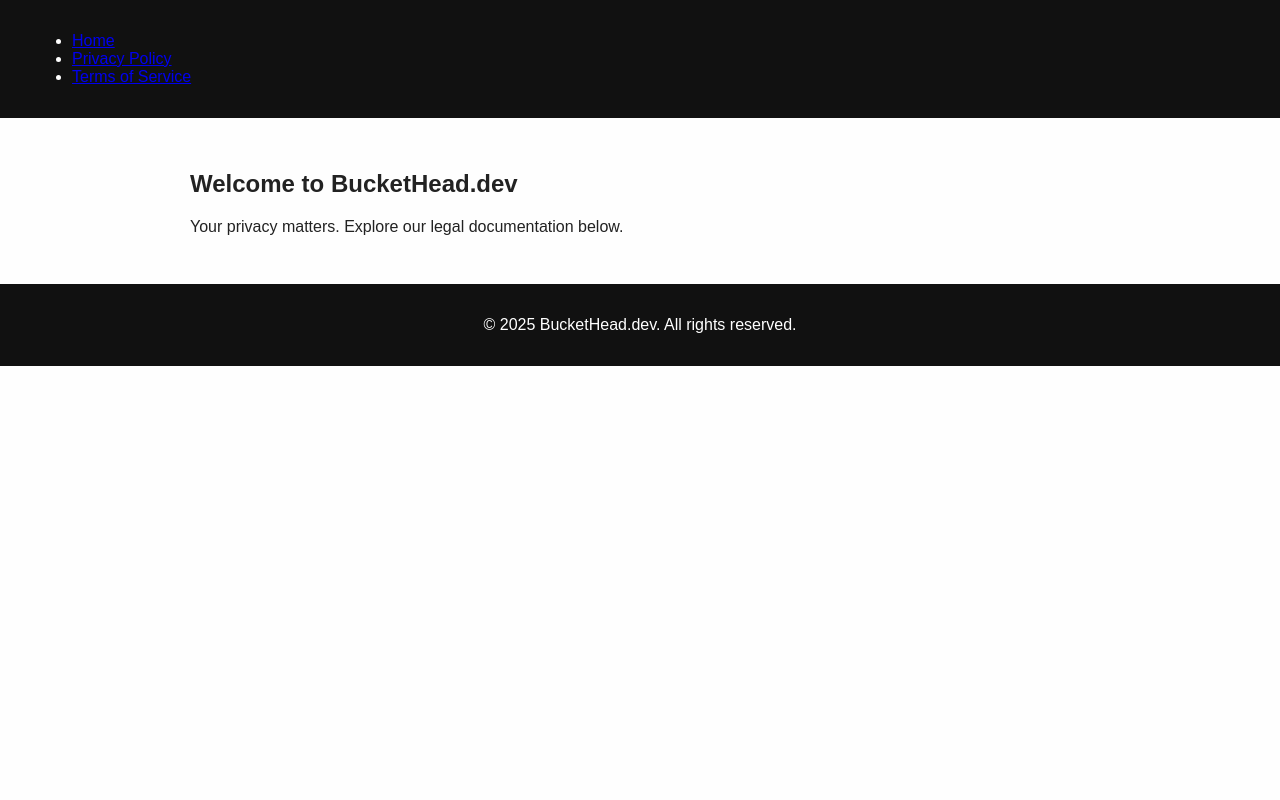
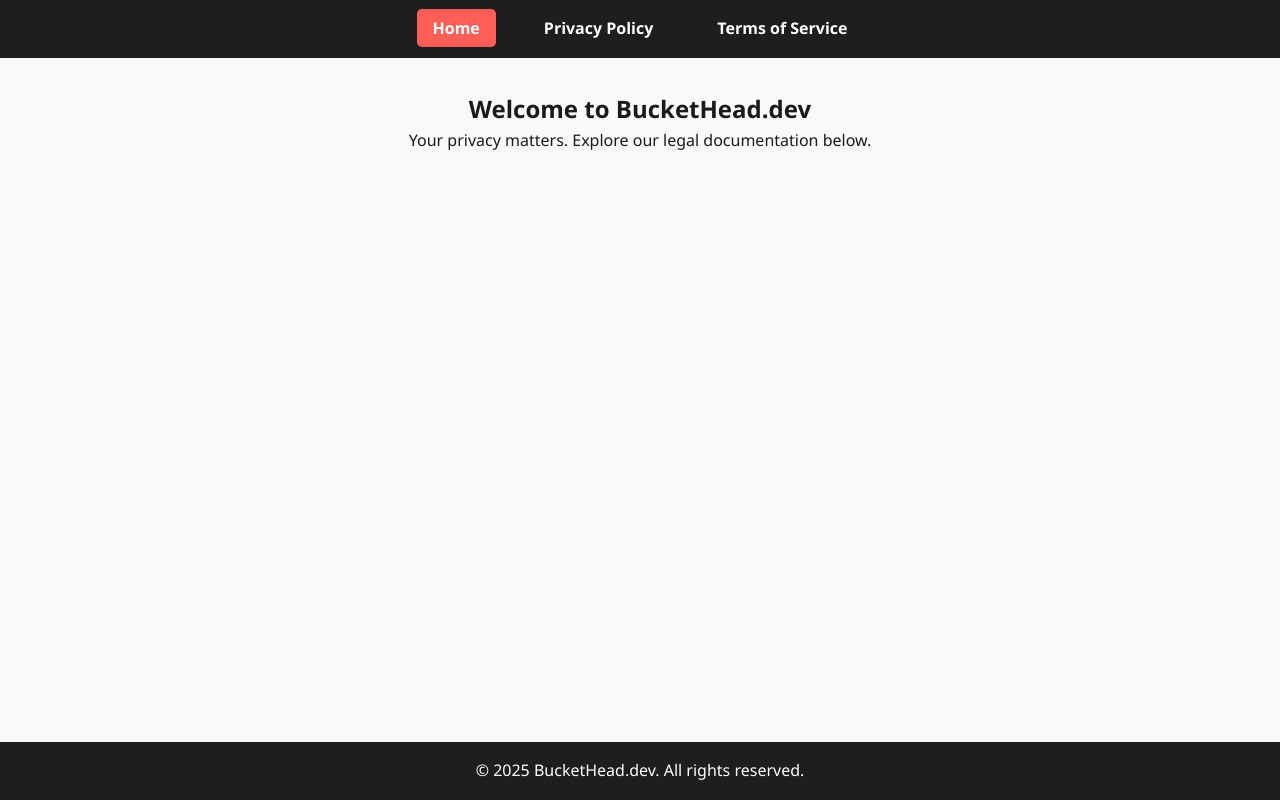
Before and after one commit to Brayden1609/Tinker-bot, a website: page dashboard/index.html in a window 1280 px wide. Drawn offline with Linux system fonts and the light colour scheme.

Commit message:
Update style.css

```diff
--- a/dashboard/style.css
+++ b/dashboard/style.css
@@ -1,56 +1,75 @@
-body {
-    font-family: Arial, sans-serif;
+/* --- RESET --- */
+* {
     margin: 0;
     padding: 0;
-    background: #fefefe;
-    color: #222;
+    box-sizing: border-box;
+}
+
+body {
+    font-family: 'Segoe UI', Tahoma, Geneva, Verdana, sans-serif;
+    line-height: 1.6;
+    background-color: #f8f9fa;
+    color: #1a1a1a;
+    display: flex;
+    flex-direction: column;
+    min-height: 100vh;
 }
 
 header {
-    background: #111;
-    color: #fff;
-    padding: 1rem 2rem;
+    background-color: #1e1e1e;
+    padding: 1rem 0;
 }
 
-header h1 {
-    margin: 0;
-    font-size: 1.8rem;
+.nav-tabs {
+    display: flex;
+    justify-content: center;
+    list-style: none;
+    gap: 2rem;
 }
 
-nav {
-    margin-top: 0.5rem;
+.nav-tabs a {
+    color: #fff;
+    text-decoration: none;
+    font-weight: 600;
+    padding: 0.5rem 1rem;
+    transition: background 0.2s, color 0.2s;
+    border-radius: 5px;
 }
 
-nav .tabs {
-    list-style: none;
-    padding: 0;
-    display: flex;
-    gap: 1rem;
+.nav-tabs a:hover {
+    background-color: #fff;
+    color: #1e1e1e;
 }
 
-nav .tabs li a {
+.nav-tabs a.active {
+    background-color: #ff5e57;
     color: #fff;
-    text-decoration: none;
-    padding: 0.5rem 1rem;
-    display: inline-block;
-    border-radius: 5px;
-    transition: background 0.2s;
-}
-
-nav .tabs li a:hover,
-nav .tabs li a.active {
-    background: #ff4757;
 }
 
 main {
-    padding: 2rem;
+    flex: 1;
+    padding: 2rem 1rem;
     max-width: 900px;
     margin: 0 auto;
 }
 
+.hero {
+    text-align: center;
+    margin-bottom: 2rem;
+}
+
 footer {
+    background-color: #1e1e1e;
+    color: #fff;
     text-align: center;
-    padding: 1rem;
-    background: #111;
-    color: #fff;
+    padding: 1rem 0;
+    margin-top: auto;
 }
+
+/* --- MOBILE RESPONSIVE --- */
+@media (max-width: 600px) {
+    .nav-tabs {
+        flex-direction: column;
+        gap: 1rem;
+    }
+}
```
